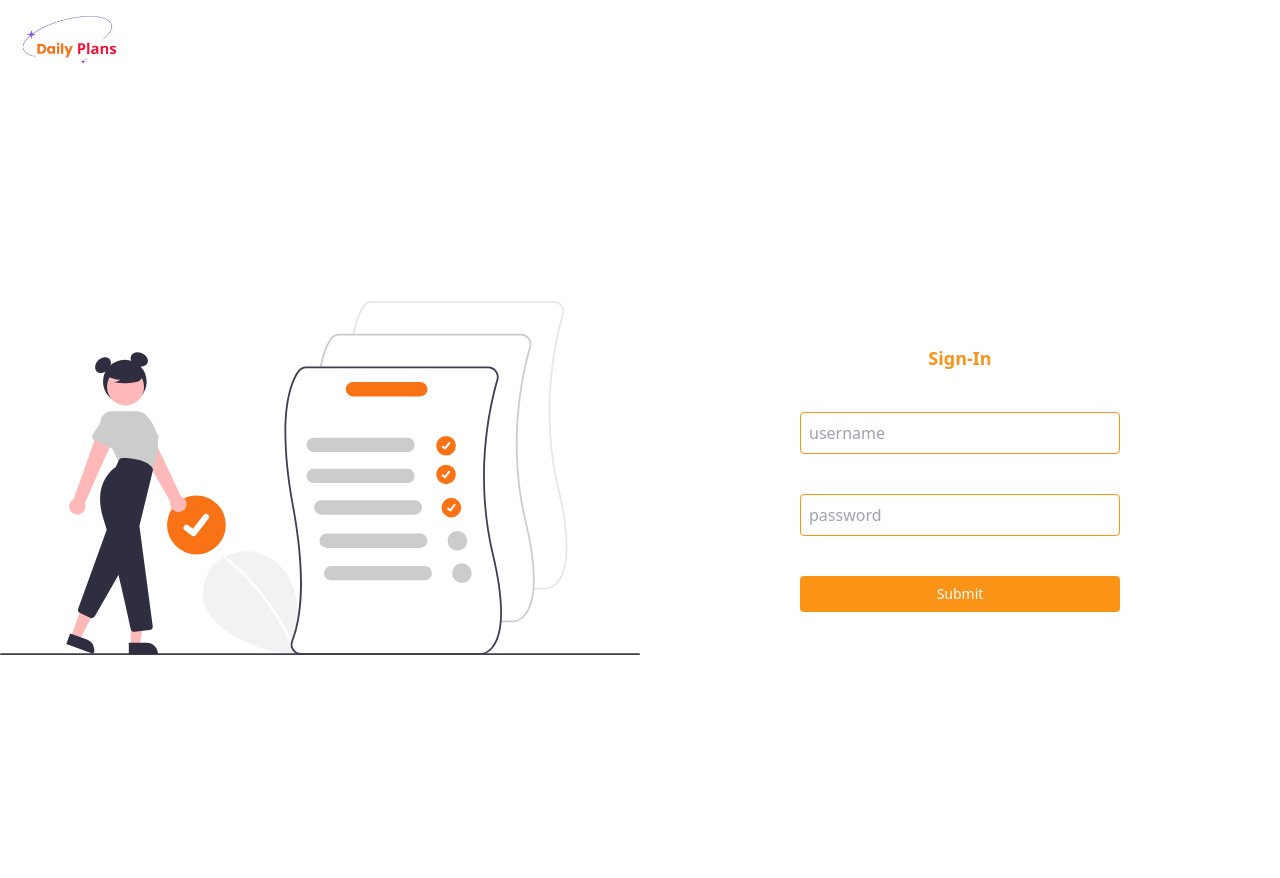
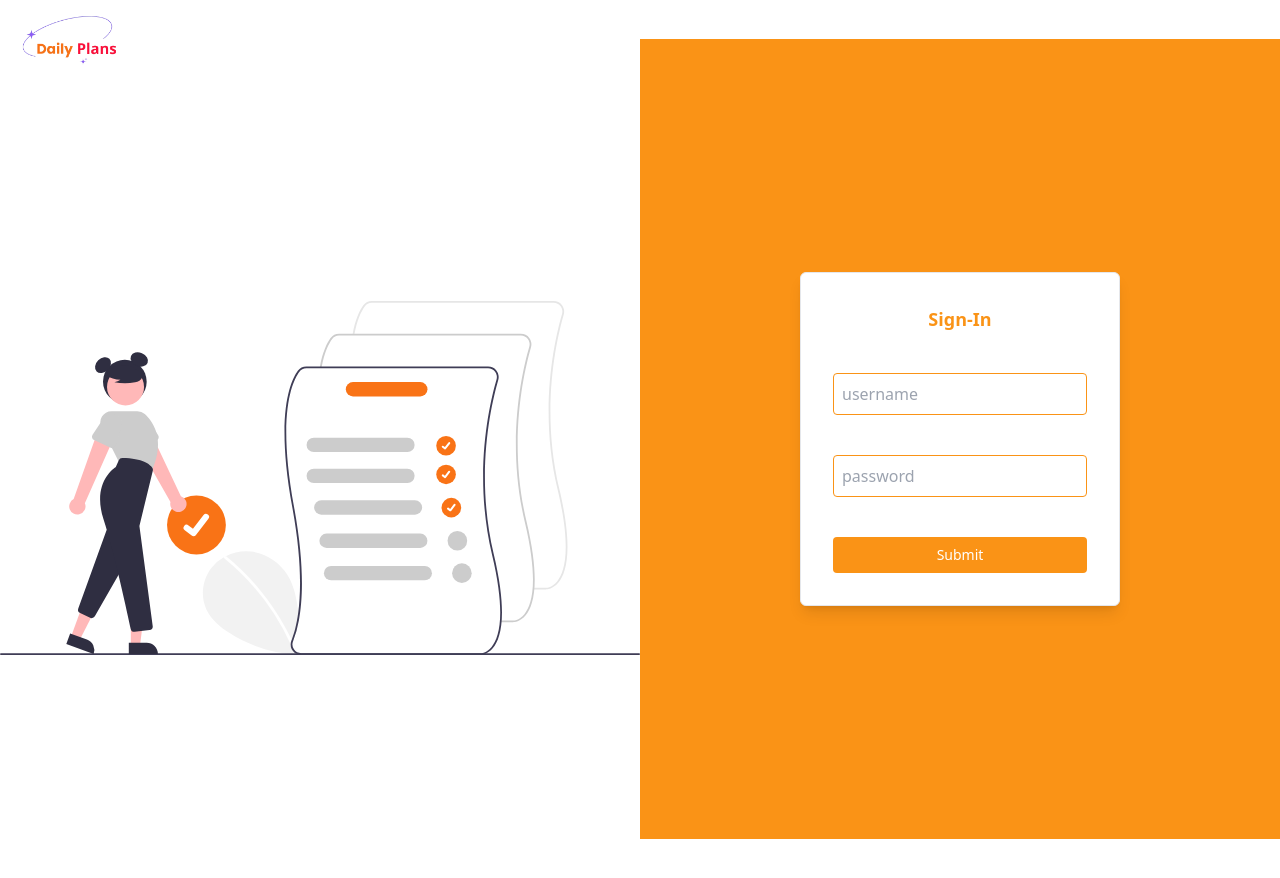
Before and after one commit to fadlanrizki/daily-planz-ui, a React (Vite) app: page / in a window 1280 px wide. Built offline with nearby package versions, Linux system fonts and the light colour scheme; a web font is replaced by a local one.

Commit message:
Redesign login page

```diff
--- a/src/pages/login/Login.jsx
+++ b/src/pages/login/Login.jsx
@@ -12,18 +12,20 @@ const Login = () => {
 
   return (
     <div className="w-100 min-h-screen overflow-hidden">
-      <Logo />
       <div className="flex items-center">
-        <div className="w-1/2 flex justify-center">
-          <img
-            className="block h-[50em] w-[50em] border-blue-500"
-            src={LoginBanner}
-            alt="banner"
-          />
+        <div className="w-1/2">
+          <Logo />
+          <div className="flex justify-center">
+            <img
+              className="block h-[50em] w-[50em] border-blue-500"
+              src={LoginBanner}
+              alt="banner"
+            />
+          </div>
         </div>
-        <div className="w-1/2 h-full flex justify-center">
+        <div className="w-1/2 h-screen flex justify-center items-center bg-primary">
           <form
-            className="w-2/4 flex flex-col gap-y-10"
+            className="w-2/4 max-h-fit flex flex-col gap-y-10 border py-[2em] px-[2em] rounded-md bg-white shadow-lg"
             onSubmit={handleSubmit}
           >
             <h2 className="text-center font-bold text-lg text-primary">
```
